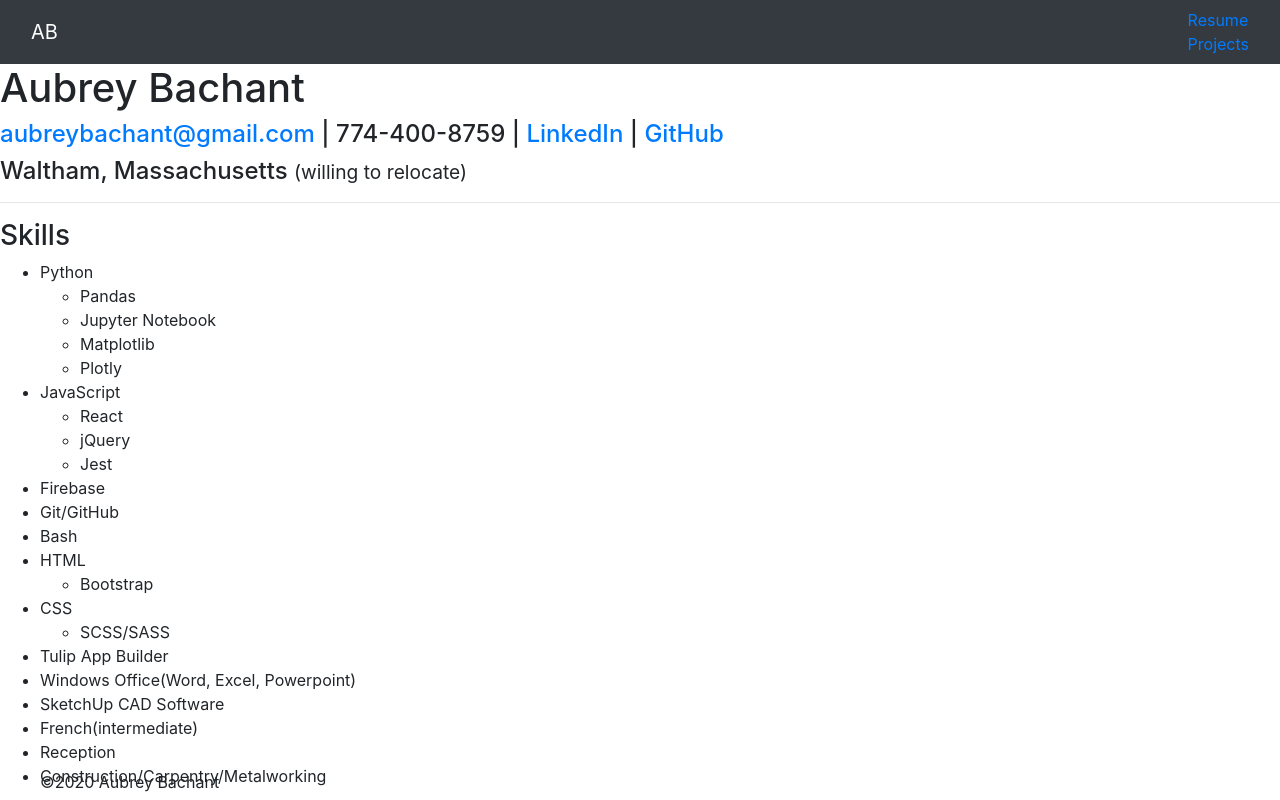
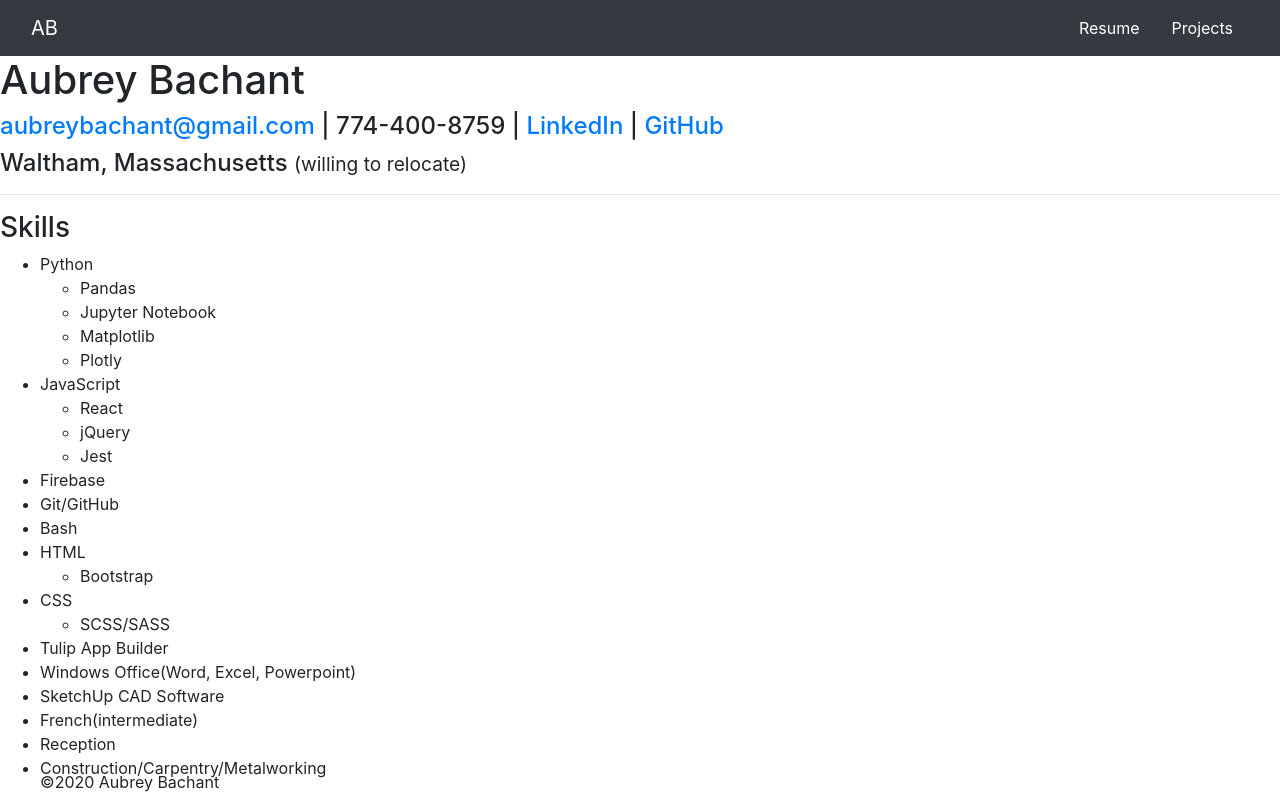
Before and after one commit to abachant/abachant.github.io, a React (Create React App) app: page /resume in a window 1280 px wide. Built offline with nearby package versions, Linux system fonts and the light colour scheme.

Commit message:
Adjust styling of navbar

```diff
--- a/src/components/layout/navbar.js
+++ b/src/components/layout/navbar.js
@@ -1,15 +1,22 @@
 import React from 'react';
+import { Link } from 'react-router-dom';
 
 function Navbar() {
   return(
     <nav className="navbar navbar-dark bg-dark">
       <div className="container-fluid">
         <div className="navbar-header">
-          <a className="navbar-brand" href="index.html">AB</a>
+          <Link to="/">
+            <div className="navbar-brand" >AB</div>
+          </Link>
         </div>
-        <ul className="nav navbar-nav">
-          <li><a href="resume.html">Resume</a></li>
-          <li><a href="projects.html">Projects</a></li>
+        <ul className="nav">
+          <Link to="/resume">
+            <li className="nav-item nav-link">Resume</li>
+          </Link>
+          <Link to="/projects">
+            <li className="nav-item nav-link" >Projects</li>
+          </Link>
         </ul>
       </div>
     </nav>
--- a/src/components/resume.js
+++ b/src/components/resume.js
@@ -104,7 +104,7 @@ function Resume() {
         <div>
             <a href="https://docs.google.com/document/d/1d9vJS8ZktSJLMsFDTyhtcAKI29qBRL1bIK5-GjqzBpE/edit?usp=sharing">View Resume on Google Docs</a>
             <br />
-            <a href="pictures/Garrett-Bachant-Resume.pdf" class="footer" download>Download Resume as PDF</a>
+            <a href="pictures/Garrett-Bachant-Resume.pdf" download>Download Resume as PDF</a>
         </div>
     </div>
   )
--- a/src/index.css
+++ b/src/index.css
@@ -49,6 +49,10 @@ html {
   opacity: 0.9;
 }
 
+.nav-item{
+  color: #ffffff;
+}
+
 .navbar {
   flex: none;
 }
```
